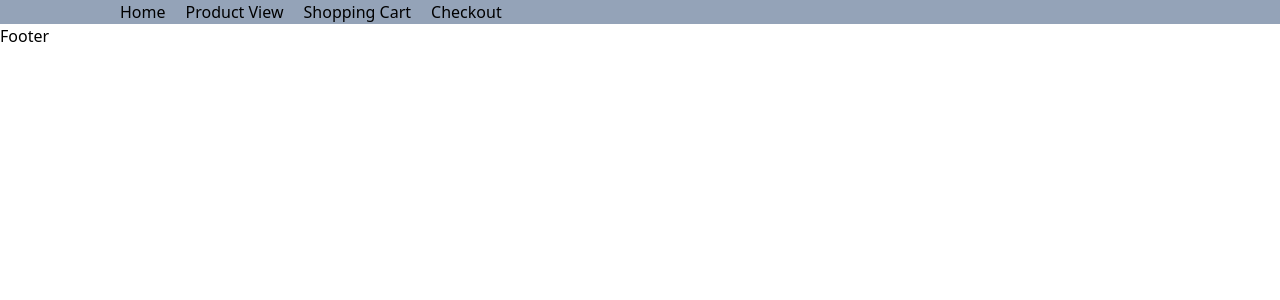
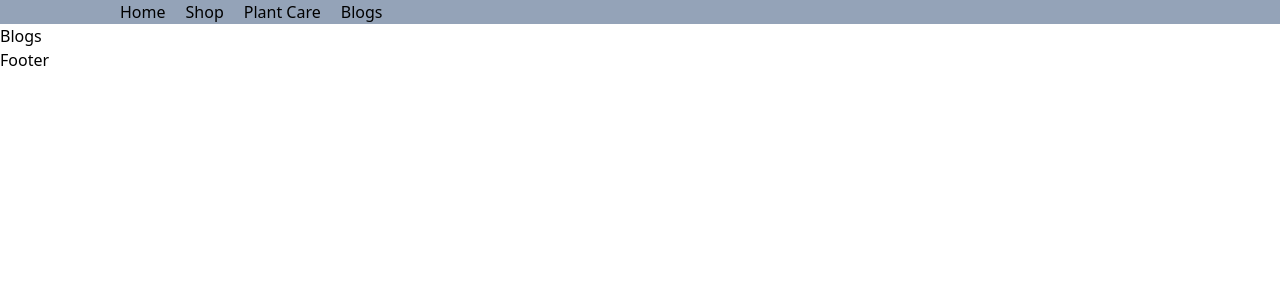
Before and after one commit to YahyobekRahimov/greenshop, a React (Vite) app: page /blogs in a window 1280 px wide. Shown: the top 300 px of the page. Built offline with nearby package versions, Linux system fonts and the light colour scheme.

Commit message:
set up the header navigation

```diff
--- a/src/App.jsx
+++ b/src/App.jsx
@@ -13,6 +13,9 @@ import ProductView from "./pages/ProductView";
 import ProductCart from "./pages/ProductCart";
 import ProductCheckout from "./pages/ProductCheckout";
 import MyAccount from "./pages/MyAccount";
+import Shop from "./pages/Shop";
+import PlantCare from "./pages/PlantCare";
+import Blogs from "./pages/Blogs";
 
 function App() {
    return (
@@ -29,6 +32,9 @@ function App() {
                path="/shop/checkout"
                element={<ProductCheckout />}
             />
+            <Route path="/shop" element={<Shop />} />
+            <Route path="/plant-care" element={<PlantCare />} />
+            <Route path="/blogs" element={<Blogs />} />
          </Routes>
          <Footer />
       </BrowserRouter>
--- a/src/components/Header.jsx
+++ b/src/components/Header.jsx
@@ -9,13 +9,13 @@ export default function Header() {
                <NavLink to="/">Home</NavLink>
             </li>
             <li>
-               <NavLink to="/shop/product/1">Product View</NavLink>
+               <NavLink to="/shop">Shop</NavLink>
             </li>
             <li>
-               <NavLink to="/shop/cart">Shopping Cart</NavLink>
+               <NavLink to="/plant-care">Plant Care</NavLink>
             </li>
             <li>
-               <NavLink to="/shop/checkout">Checkout</NavLink>
+               <NavLink to="/blogs">Blogs</NavLink>
             </li>
          </ul>
       </Container>
--- /dev/null
+++ b/src/pages/Blogs.jsx
@@ -0,0 +1,3 @@
+export default function Blogs() {
+   return <div>Blogs</div>;
+}
--- /dev/null
+++ b/src/pages/PlantCare.jsx
@@ -0,0 +1,3 @@
+export default function PlantCare() {
+   return <div>PlantCare</div>;
+}
--- /dev/null
+++ b/src/pages/Shop.jsx
@@ -0,0 +1,3 @@
+export default function Shop() {
+   return <div>Shop</div>;
+}
```
